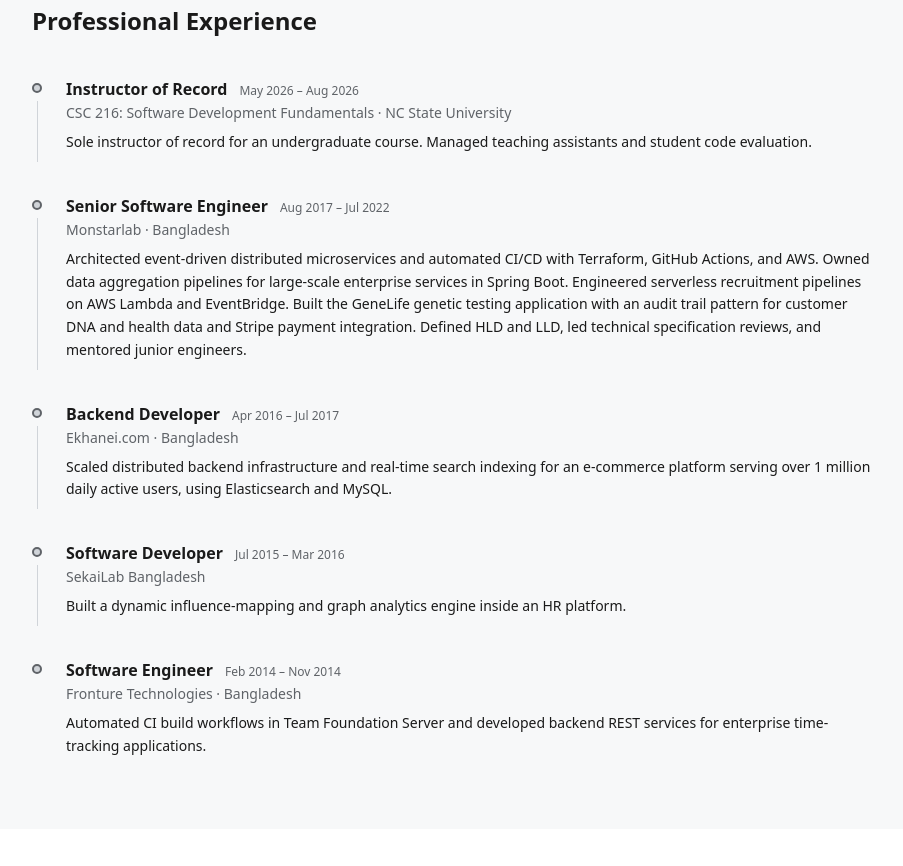
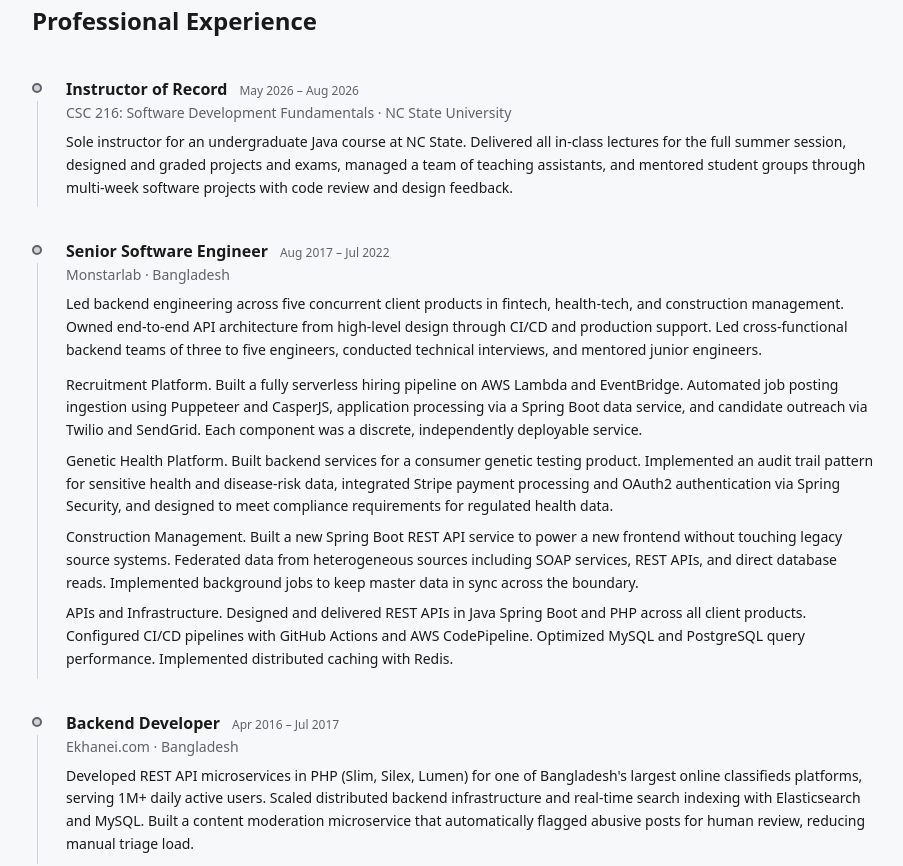
Before and after one commit to shahleon/shahleon.github.io, a Next.js app: page / in a window 1280 px wide. Shown: the part 3440-4306 px from the top of the page, without its empty margins (184-1087 px from the left). Built offline with nearby package versions, Linux system fonts and the light colour scheme.

Commit message:
Update resume PDF and expand experience descriptions

```diff
--- a/src/components/Experience.tsx
+++ b/src/components/Experience.tsx
@@ -1,8 +1,14 @@
+type Detail = {
+  label: string
+  text: string
+}
+
 type Role = {
   title: string
   org: string
   period: string
   description: string
+  details?: Detail[]
 }
 
 const roles: Role[] = [
@@ -11,35 +17,53 @@
     org: 'CSC 216: Software Development Fundamentals · NC State University',
     period: 'May 2026 – Aug 2026',
     description:
-      'Sole instructor of record for an undergraduate course. Managed teaching assistants and student code evaluation.',
+      'Sole instructor for an undergraduate Java course at NC State. Delivered all in-class lectures for the full summer session, designed and graded projects and exams, managed a team of teaching assistants, and mentored student groups through multi-week software projects with code review and design feedback.',
   },
   {
     title: 'Senior Software Engineer',
     org: 'Monstarlab · Bangladesh',
     period: 'Aug 2017 – Jul 2022',
     description:
-      'Architected event-driven distributed microservices and automated CI/CD with Terraform, GitHub Actions, and AWS. Owned data aggregation pipelines for large-scale enterprise services in Spring Boot. Engineered serverless recruitment pipelines on AWS Lambda and EventBridge. Built the GeneLife genetic testing application with an audit trail pattern for customer DNA and health data and Stripe payment integration. Defined HLD and LLD, led technical specification reviews, and mentored junior engineers.',
+      'Led backend engineering across five concurrent client products in fintech, health-tech, and construction management. Owned end-to-end API architecture from high-level design through CI/CD and production support. Led cross-functional backend teams of three to five engineers, conducted technical interviews, and mentored junior engineers.',
+    details: [
+      {
+        label: 'Recruitment Platform',
+        text: 'Built a fully serverless hiring pipeline on AWS Lambda and EventBridge. Automated job posting ingestion using Puppeteer and CasperJS, application processing via a Spring Boot data service, and candidate outreach via Twilio and SendGrid. Each component was a discrete, independently deployable service.',
+      },
+      {
+        label: 'Genetic Health Platform',
+        text: 'Built backend services for a consumer genetic testing product. Implemented an audit trail pattern for sensitive health and disease-risk data, integrated Stripe payment processing and OAuth2 authentication via Spring Security, and designed to meet compliance requirements for regulated health data.',
+      },
+      {
+        label: 'Construction Management',
+        text: 'Built a new Spring Boot REST API service to power a new frontend without touching legacy source systems. Federated data from heterogeneous sources including SOAP services, REST APIs, and direct database reads. Implemented background jobs to keep master data in sync across the boundary.',
+      },
+      {
+        label: 'APIs and Infrastructure',
+        text: 'Designed and delivered REST APIs in Java Spring Boot and PHP across all client products. Configured CI/CD pipelines with GitHub Actions and AWS CodePipeline. Optimized MySQL and PostgreSQL query performance. Implemented distributed caching with Redis.',
+      },
+    ],
   },
   {
     title: 'Backend Developer',
     org: 'Ekhanei.com · Bangladesh',
     period: 'Apr 2016 – Jul 2017',
     description:
-      'Scaled distributed backend infrastructure and real-time search indexing for an e-commerce platform serving over 1 million daily active users, using Elasticsearch and MySQL.',
+      'Developed REST API microservices in PHP (Slim, Silex, Lumen) for one of Bangladesh\'s largest online classifieds platforms, serving 1M+ daily active users. Scaled distributed backend infrastructure and real-time search indexing with Elasticsearch and MySQL. Built a content moderation microservice that automatically flagged abusive posts for human review, reducing manual triage load.',
   },
   {
     title: 'Software Developer',
     org: 'SekaiLab Bangladesh',
     period: 'Jul 2015 – Mar 2016',
     description:
-      'Built a dynamic influence-mapping and graph analytics engine inside an HR platform.',
+      'Built a dynamic influence-mapping and graph analytics engine inside an HR platform. The system modeled relationships and information flow between employees, surfacing influence networks not visible in org-chart hierarchies.',
   },
   {
     title: 'Software Engineer',
     org: 'Fronture Technologies · Bangladesh',
     period: 'Feb 2014 – Nov 2014',
     description:
-      'Automated CI build workflows in Team Foundation Server and developed backend REST services for enterprise time-tracking applications.',
+      'Developed REST services for enterprise time-tracking applications. Automated CI build workflows in Team Foundation Server, reducing manual build and integration steps for the engineering team.',
   },
 ]
 
@@ -64,6 +88,15 @@
                 </div>
                 <p className="text-sm text-muted mb-2">{role.org}</p>
                 <p className="text-sm text-ink leading-relaxed">{role.description}</p>
+                {role.details && role.details.length > 0 && (
+                  <div className="mt-3 space-y-2">
+                    {role.details.map((d, j) => (
+                      <p key={j} className="text-sm text-ink leading-relaxed">
+                        <span className="font-medium">{d.label}.</span>{' '}{d.text}
+                      </p>
+                    ))}
+                  </div>
+                )}
               </div>
             </div>
           ))}
```
Also changed, not shown: 1 other file (tests, documents, lock files or other folders).
